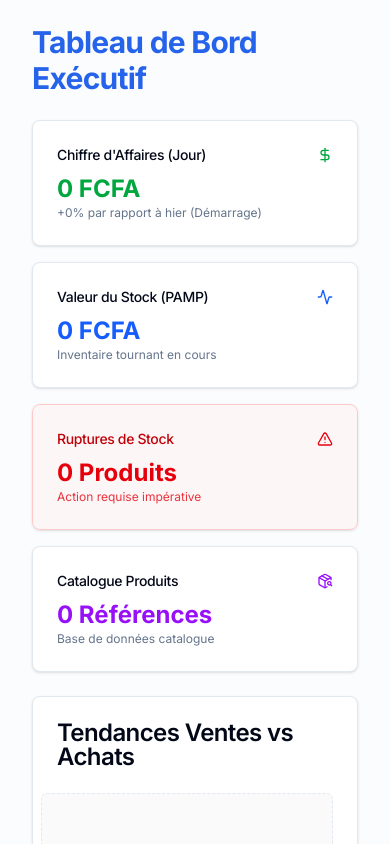
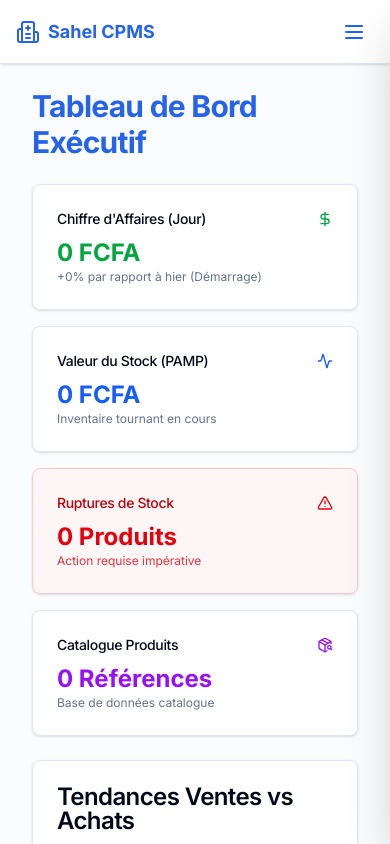
Before and after one commit to MohaDicko/Pharma_ubuntu, a Next.js app in the folder apps/web/: page / in a window 390 px wide. Built offline with nearby package versions, Linux system fonts and the light colour scheme; no server answers.

Commit message:
style: implement mobile navigation and improve dashboard responsiveness

```diff
--- a/apps/web/app/client-layout.tsx
+++ b/apps/web/app/client-layout.tsx
@@ -2,6 +2,7 @@
 
 import { useAuth } from "@/hooks/useAuth"
 import { Sidebar } from "@/components/Sidebar"
+import { MobileNav } from "@/components/MobileNav"
 import { ScrollArea } from "@/components/ui/scroll-area"
 import { usePathname } from "next/navigation"
 
@@ -16,8 +17,10 @@ export function ClientLayout({ children }: { children: React.ReactNode }) {
 
     // App principale avec Sidebar (mode Loading ou Connecté)
     return (
-        <div className="flex h-screen overflow-hidden">
-            {/* Sidebar Navigation */}
+        <div className="flex h-screen overflow-hidden flex-col md:flex-row">
+            <MobileNav />
+
+            {/* Sidebar Navigation (Desktop) */}
             <aside className="hidden w-64 flex-col border-r bg-card md:flex">
                 <div className="flex h-14 items-center border-b px-4">
                     <span className="text-xl font-bold text-primary">🏥 Sahel CPMS</span>
--- /dev/null
+++ b/apps/web/components/MobileNav.tsx
@@ -0,0 +1,64 @@
+"use client"
+
+import { useState } from "react"
+import { Menu, X, Hospital } from "lucide-react"
+import { Sidebar } from "./Sidebar"
+import { Button } from "@/components/ui/button"
+import { cn } from "@/lib/utils"
+
+export function MobileNav() {
+    const [isOpen, setIsOpen] = useState(false)
+
+    return (
+        <div className="md:hidden">
+            {/* Header Mobile Fixed */}
+            <header className="fixed top-0 left-0 right-0 h-16 bg-white border-b flex items-center justify-between px-4 z-40 shadow-sm">
+                <div className="flex items-center gap-2">
+                    <Hospital className="h-6 w-6 text-primary" />
+                    <span className="text-lg font-bold text-primary">Sahel CPMS</span>
+                </div>
+
+                <Button
+                    variant="ghost"
+                    size="icon"
+                    onClick={() => setIsOpen(true)}
+                    className="text-primary hover:bg-primary/10"
+                >
+                    <Menu className="h-6 w-6" />
+                </Button>
+            </header>
+
+            {/* Backdrop */}
+            {isOpen && (
+                <div
+                    className="fixed inset-0 bg-black/50 z-50 transition-opacity"
+                    onClick={() => setIsOpen(false)}
+                />
+            )}
+
+            {/* Slide-out Menu */}
+            <aside className={cn(
+                "fixed top-0 right-0 bottom-0 w-[280px] bg-white z-[60] shadow-2xl transition-transform duration-300 ease-in-out flex flex-col",
+                isOpen ? "translate-x-0" : "translate-x-full"
+            )}>
+                <div className="flex h-16 items-center justify-between px-6 border-b">
+                    <span className="font-bold text-primary">Menu Navigation</span>
+                    <Button variant="ghost" size="icon" onClick={() => setIsOpen(false)}>
+                        <X className="h-5 w-5" />
+                    </Button>
+                </div>
+
+                <div className="flex-1 overflow-y-auto py-6 px-4">
+                    <Sidebar onClick={() => setIsOpen(false)} />
+                </div>
+
+                <div className="p-4 border-t bg-slate-50 text-[10px] text-center text-muted-foreground uppercase tracking-widest font-bold">
+                    © 2026 Cabinet Ubuntu
+                </div>
+            </aside>
+
+            {/* Spacer for fixed header */}
+            <div className="h-16" />
+        </div>
+    )
+}
--- a/apps/web/components/Sidebar.tsx
+++ b/apps/web/components/Sidebar.tsx
@@ -16,9 +16,11 @@ import {
 import { Button } from "@/components/ui/button"
 
 // eslint-disable-next-line @typescript-eslint/no-empty-object-type
-interface SidebarProps extends React.HTMLAttributes<HTMLElement> { }
+interface SidebarProps extends React.HTMLAttributes<HTMLElement> {
+    onClick?: () => void;
+}
 
-export function Sidebar({ className, ...props }: SidebarProps) {
+export function Sidebar({ className, onClick, ...props }: SidebarProps) {
     const pathname = usePathname()
     const { user, logout } = useAuth()
 
@@ -79,6 +81,7 @@ export function Sidebar({ className, ...props }: SidebarProps) {
                     <Link
                         key={item.href}
                         href={item.href}
+                        onClick={onClick}
                         className={cn(
                             "flex items-center gap-3 rounded-md px-3 py-2 text-sm font-medium hover:bg-accent hover:text-accent-foreground transition-colors",
                             pathname === item.href
--- a/apps/web/components/dashboard/DashboardOverview.tsx
+++ b/apps/web/components/dashboard/DashboardOverview.tsx
@@ -72,7 +72,7 @@ export default function DashboardOverview() {
             <h2 className="text-3xl font-bold tracking-tight text-primary">Tableau de Bord Exécutif</h2>
 
             {/* KPI Cards */}
-            <div className="grid gap-4 md:grid-cols-2 lg:grid-cols-4">
+            <div className="grid gap-4 sm:grid-cols-2 lg:grid-cols-4">
                 <Card className="hover:shadow-md transition-shadow">
                     <CardHeader className="flex flex-row items-center justify-between space-y-0 pb-2">
                         <CardTitle className="text-sm font-medium">Chiffre d&apos;Affaires (Jour)</CardTitle>
@@ -132,9 +132,9 @@ export default function DashboardOverview() {
                 </Card>
             </div>
 
-            <div className="grid gap-4 md:grid-cols-2 lg:grid-cols-7">
+            <div className="grid gap-4 grid-cols-1 lg:grid-cols-7">
                 {/* Sale Chart Placeholder */}
-                <Card className="col-span-4">
+                <Card className="lg:col-span-4">
                     <CardHeader>
                         <CardTitle>Tendances Ventes vs Achats</CardTitle>
                     </CardHeader>
@@ -147,7 +147,7 @@ export default function DashboardOverview() {
                 </Card>
 
                 {/* Alertes Urgent */}
-                <Card className="col-span-3 border-orange-200">
+                <Card className="lg:col-span-3 border-orange-200">
                     <CardHeader>
                         <CardTitle className="text-orange-700 flex items-center gap-2">
                             <AlertTriangle className="h-5 w-5" />
```
